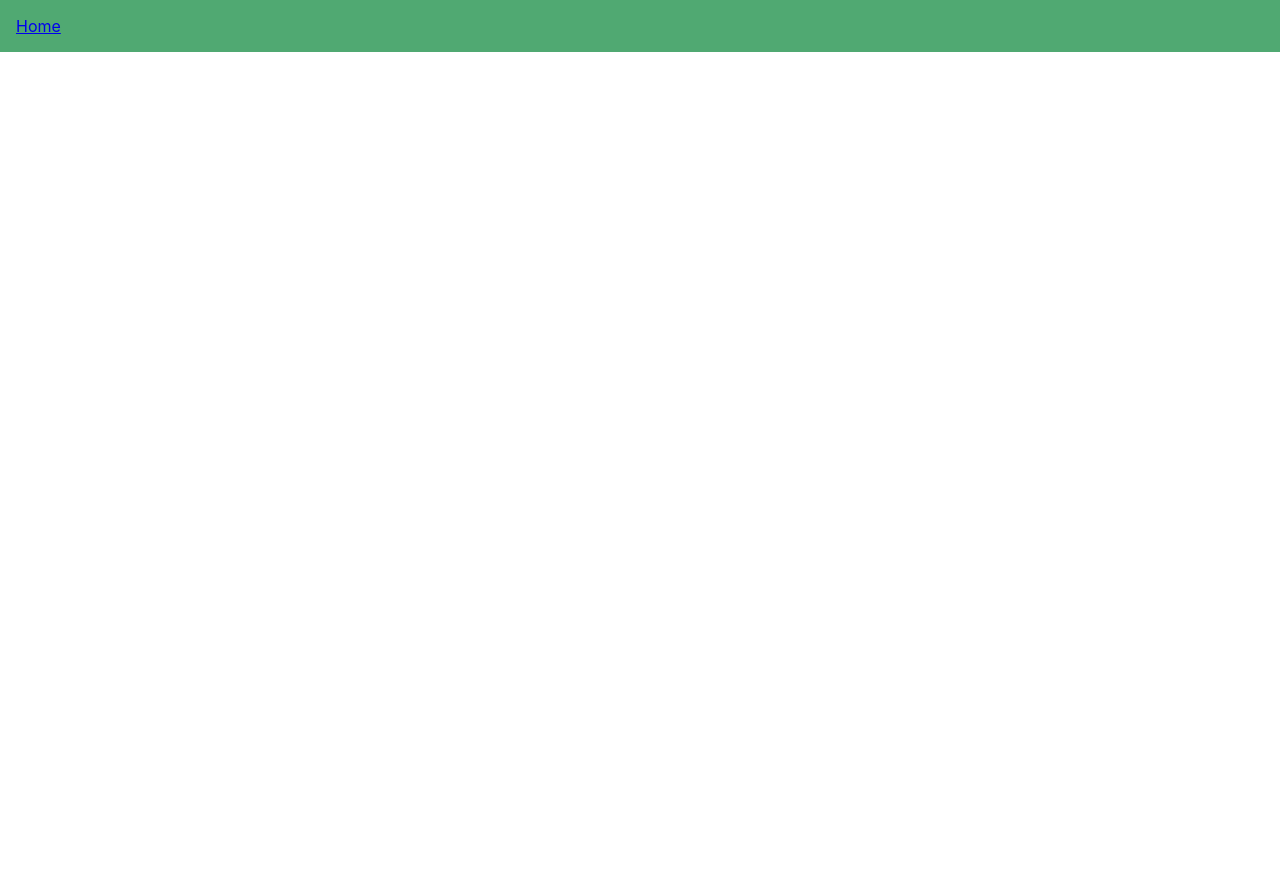
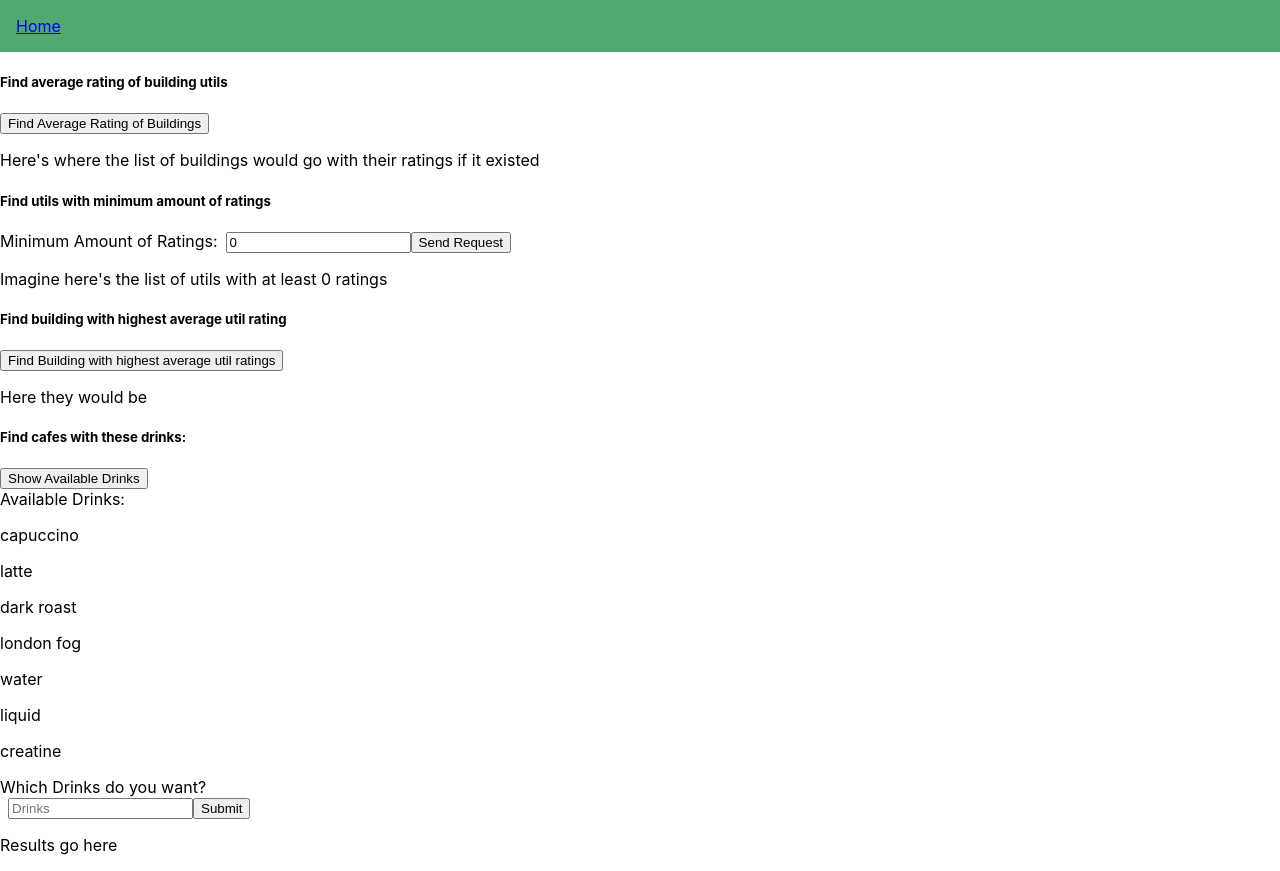
Before and after one commit to elee131/UBCSurvivalKit, a React (Create React App) app in the folder cs304-frontend/: page /features in a window 1280 px wide. Before the commit the page ends 800 px from the top, so only its background shows below. Built offline with nearby package versions, Linux system fonts and the light colour scheme.

Commit message:
features page

```diff
--- a/cs304-frontend/src/pages/Features.js
+++ b/cs304-frontend/src/pages/Features.js
@@ -1,10 +1,110 @@
+import { useState } from "react";
 import { Link } from "react-router-dom";
 
+// TODO: Aggregation Group By: find average rating of utilities in buildings
+// TODO: Aggregation Having: display utilities with x amount of reviews
+// TODO: Nested Aggregation with Group By: Find building with highest rating of utils
+// TODO: Division: Cafes with all drinks a user wants
 function App() {
+  const [minRatings, setMinRatings] = useState(0);
+  const drinks = [
+    "capuccino",
+    "latte",
+    "dark roast",
+    "london fog",
+    "water",
+    "liquid",
+    "creatine",
+  ];
+  const [showDrinks, setShowDrinks] = useState(true);
+  const [wantedDrinks, setWantedDrinks] = useState("");
   return (
     <div>
       <div className="Navbar">
         <Link to="/"> Home </Link>
+      </div>
+      <div>
+        <h5>Find average rating of building utils</h5>
+        <button
+          onClick={() => {
+            alert("send api call to get rating of buildings");
+          }}
+        >
+          Find Average Rating of Buildings
+        </button>
+        <p>
+          Here's where the list of buildings would go with their ratings if it
+          existed
+        </p>
+      </div>
+      <div>
+        <h5>Find utils with minimum amount of ratings</h5>
+        <label>
+          Minimum Amount of Ratings:
+          <input
+            type="number"
+            value={minRatings}
+            onChange={(e) => {
+              setMinRatings(e.target.value);
+            }}
+          />
+          <button
+            onClick={() => {
+              alert(`Sending api call with minRatings=${minRatings}`);
+            }}
+          >
+            Send Request
+          </button>
+        </label>
+        <p>
+          Imagine here's the list of utils with at least {minRatings} ratings
+        </p>
+      </div>
+      <div>
+        <h5>Find building with highest average util rating</h5>
+        <button
+          onClick={() => {
+            alert(
+              "sending api call to find the building with highest average util rating"
+            );
+          }}
+        >
+          {" "}
+          Find Building with highest average util ratings
+        </button>
+        <p>Here they would be</p>
+      </div>
+      <div>
+        <h5>Find cafes with these drinks:</h5>
+        <button
+          onClick={() => {
+            setShowDrinks(!showDrinks);
+          }}
+        >
+          Show Available Drinks
+        </button>
+        <div hidden={!showDrinks}>
+          Available Drinks:
+          {drinks.map((drink) => (
+            <p>{drink}</p>
+          ))}
+        </div>
+        <div>Which Drinks do you want?</div>
+        <input
+          type="text"
+          placeholder="Drinks"
+          onChange={(e) => {
+            setWantedDrinks(e.target.value);
+          }}
+        />
+        <button
+          onClick={() => {
+            alert(`Submitting api call with drinks: ${wantedDrinks}`);
+          }}
+        >
+          Submit
+        </button>
+        <p>Results go here</p>
       </div>
     </div>
   );
```
